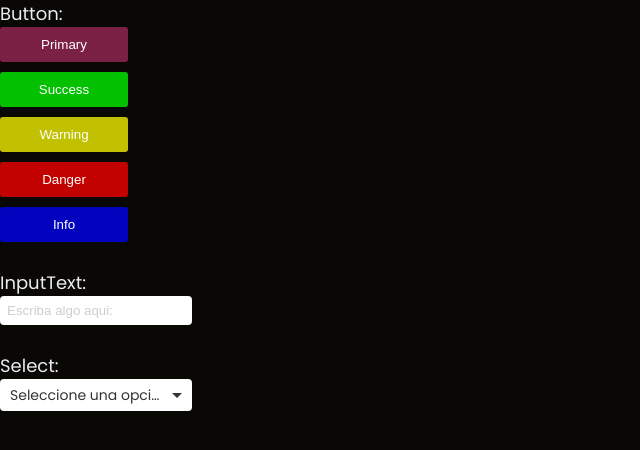
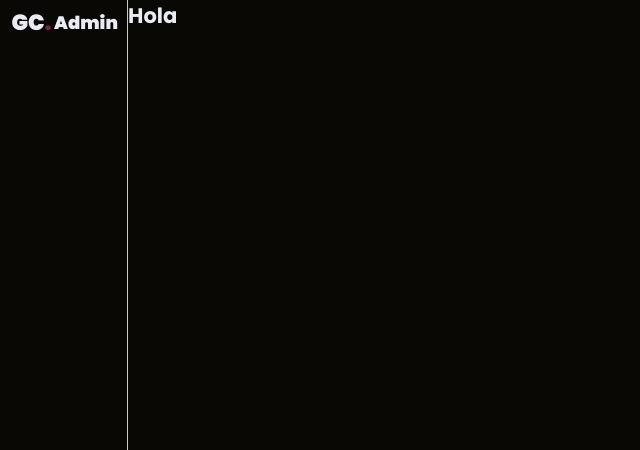
Before and after one commit to gabrielcopa96/portfolio, a Next.js app: page /admin in a window 1280 px wide. Shown: the top 450 px of the page, without its empty margins (0-640 px from the left). Built offline with nearby package versions, Linux system fonts and the light colour scheme.

Commit message:
add sidebar

```diff
--- /dev/null
+++ b/pages/admin/admin.module.scss
@@ -0,0 +1,4 @@
+.admin {
+    display: grid;
+    grid-template-columns: 10% 90%;
+}
--- a/pages/admin/components/Select/Select.tsx
+++ b/pages/admin/components/Select/Select.tsx
@@ -1,6 +1,7 @@
 import { useState, type JSXElementConstructor, type ReactElement, Children, cloneElement } from 'react';
 import styles from "./select.module.scss";
 import type { SelectI } from './interface/select.interface';
+import { motion } from "framer-motion"
 
 const Select = (props: SelectI): ReactElement<JSXElementConstructor<HTMLElement>> => {
 
@@ -13,7 +14,7 @@ const Select = (props: SelectI): ReactElement<JSXElementConstructor<HTMLElement>
       ...child.props,
       valueSelected: value ? value : "Seleccione una opcion",
       setValueOption: onChange,
-      setCloseOptions: setOpenSelect
+      setCloseOptions: setOpenSelect,
     }
     return cloneElement(child, newProps)
   }
@@ -29,15 +30,28 @@ const Select = (props: SelectI): ReactElement<JSXElementConstructor<HTMLElement>
   )
 }
 
-export const Options = (props: { options: Array<any>, valueSelected?: string; setValueOption?: any; setCloseOptions?: any }): ReactElement<JSXElementConstructor<HTMLElement>> => {
+export const Options = (props: { options: Array<any>, valueSelected?: string; setValueOption?: any; setCloseOptions?: any; }): ReactElement<JSXElementConstructor<HTMLElement>> => {
 
   const { options, valueSelected, setValueOption, setCloseOptions } = props
 
   return (
-    <div className={styles.options}>
+    <motion.div
+      className={styles.options}
+      initial={{
+        opacity: 0,
+        height: 0
+      }}
+      animate={{
+        opacity: 1,
+        height: "120px",
+        transition: {
+          duration: 0.2
+        }
+      }}
+    >
       {
         options.map((option, index) => (
-          <span
+          <motion.span
             key={index}
             className={`${styles.option} ${option === valueSelected && styles.optionSelected}`}
             onClick={() => {
@@ -46,10 +60,10 @@ export const Options = (props: { options: Array<any>, valueSelected?: string; se
             }}
           >
             {option}
-          </span>
+          </motion.span>
         ))
       }
-    </div>
+    </motion.div>
   )
 }
 
--- /dev/null
+++ b/pages/admin/components/SideBar/SideBar.tsx
@@ -0,0 +1,13 @@
+import React from 'react';
+import styles from "./sidebar.module.scss";
+import Logo from '../Logo/Logo';
+
+const SideBar = () => {
+    return (
+        <nav className={styles.sidebar}>
+            <Logo />
+        </nav>
+    )
+}
+
+export default SideBar;
--- /dev/null
+++ b/pages/admin/components/SideBar/sidebar.module.scss
@@ -0,0 +1,7 @@
+.sidebar {
+    display: flex;
+    flex-direction: column;
+    height: 100vh;
+    align-items: center;
+    border-right: 1px solid #ccc;
+}
--- a/pages/admin/index.tsx
+++ b/pages/admin/index.tsx
@@ -5,6 +5,8 @@ import Logo from './components/Logo/Logo';
 import Button from './components/Button/Button';
 import InputText from './components/Input/InputText';
 import Select from './components/Select/Select';
+import SideBar from './components/SideBar/SideBar';
+import styles from "./admin.module.scss";
 
 const poppins = Poppins({ weight: ["100", "200", "400", "700", "900"] });
 
@@ -13,56 +15,13 @@ const Admin = () => {
     const [value, setValue] = useState("")
 
     return (
-        <main id="root" className={poppins.className}>
-            <section
-                id="section-btn"
-                style={{
-                    width: "10%"
-                }}
-            >
-                <p>Button: </p>
-                <div style={{
-                    display: "flex",
-                    flexDirection: "column",
-                    gap: "1rem"
-                }}>
-                    <Button onClick={() => { console.log("estoy haciendo click en mi boton primary") }}>Primary</Button>
-                    <Button type="success" onClick={() => { console.log("estoy haciendo click en mi boton success") }}>Success</Button>
-                    <Button type="warning" onClick={() => { console.log("estoy haciendo click en mi boton warning") }}>Warning</Button>
-                    <Button type="danger" onClick={() => { console.log("estoy haciendo click en mi boton danger") }}>Danger</Button>
-                    <Button type="info" onClick={() => { console.log("estoy haciendo click en mi boton info") }}>Info</Button>
-                </div>
-            </section>
-
-            <section
-                id="section-input"
-                style={{
-                    width: "15%"
-                }}
-            >
-                <br />
-                <p>InputText: </p>
-                <div style={{
-                    display: "flex",
-                    flexDirection: "column",
-                    gap: "1rem"
-                }}>
-                    <InputText placeholder='Escriba algo aqui:' />
-                </div>
-            </section>
-
-            <section
-                id="section-select"
-                style={{
-                    width: "15%"
-                }}
-            >
-                <br />
-                <p>Select: </p>
-                <Select value={value} onChange={setValue}>
-                    <Select.Options options={[1, 2, 3, 4, 5]} />
-                </Select>
-            </section>
+        <main
+            className={styles.admin}
+        >
+            <SideBar />
+            <div className={styles.prueba}>
+                <h3>Hola</h3>
+            </div>
         </main>
     )
 }
```
Also changed, not shown: pages/admin/components/SideBar/ListItems/Item.tsx (added, +9 -0 lines), pages/admin/components/SideBar/ListItems/List.tsx (added, +18 -0 lines).
